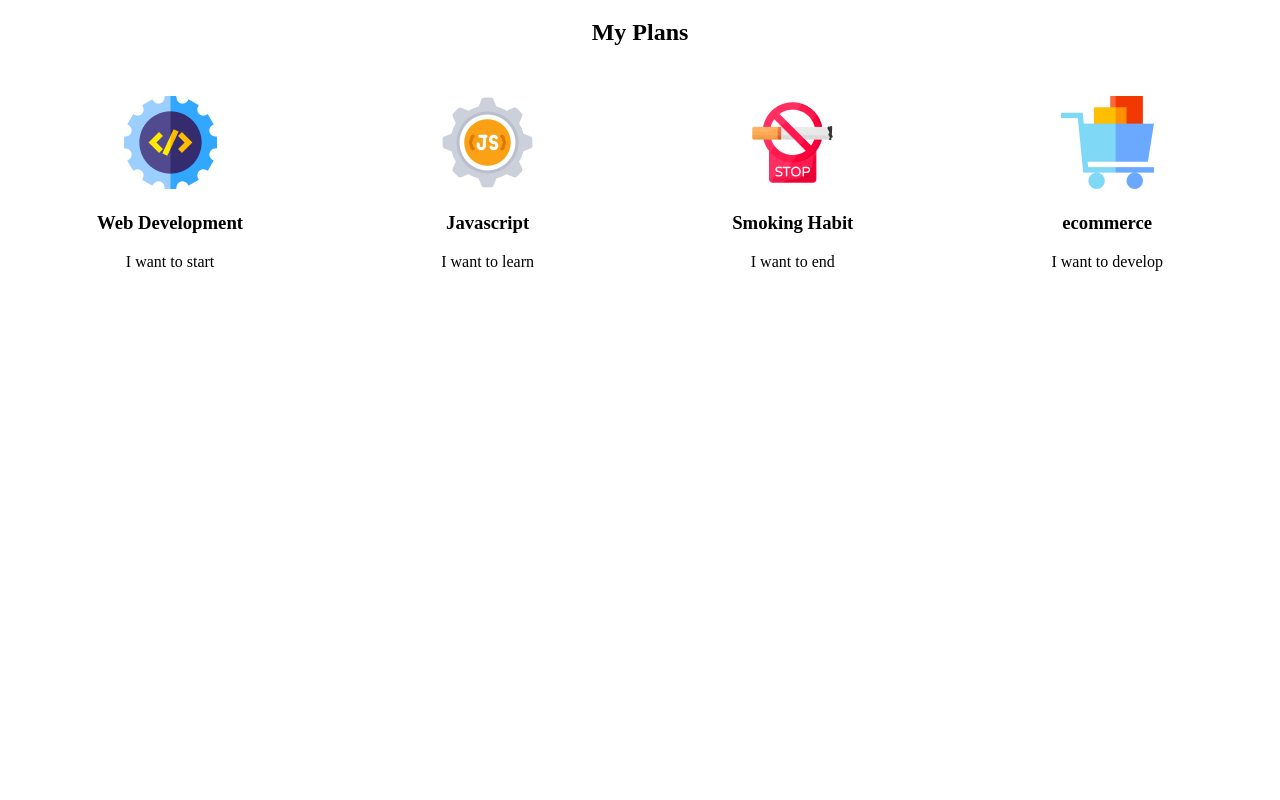
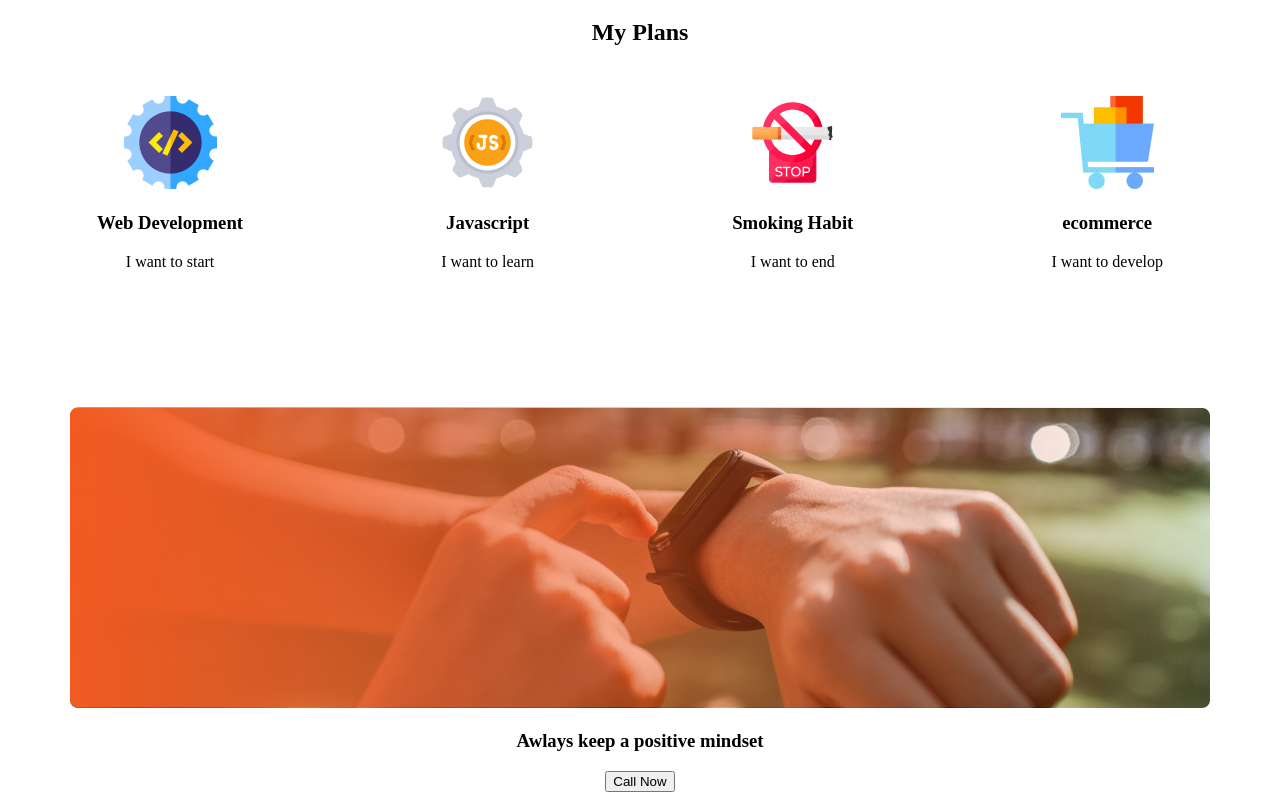
Before and after one commit to ahamedraju1/new-year-new-me-2, a plain HTML site: page index.html in a window 1280 px wide. Shown: the part 1596-2396 px from the top of the page. Before the commit the page ends 1891 px from the top, so only its background shows below. Drawn offline with Linux system fonts and the light colour scheme.

Commit message:
added tow images merge into one image

```diff
--- a/index.html
+++ b/index.html
@@ -79,7 +79,15 @@
                     <p>I want to develop</p>
                    </div>
             </div>
-       </div>
+            <div class="img-watch">
+                <img src="images/watch.png" alt="" class="main-image">
+                <img src="images/gradient2.png" alt="" class="overlay-image">
+                <div class="item-content">
+                    <h3>Awlays keep a positive mindset</h3>
+                    <button>Call Now</button>
+                </div>
+
+            </div>
     </section>
    </main>
 
--- a/styles/styles.css
+++ b/styles/styles.css
@@ -74,3 +74,17 @@
     margin-right: 20px;
     text-align: center;
 }
+
+.img-watch{
+    position: relative;
+    border-radius: 8px;
+    text-align:center;
+    margin-top: 120px;
+}
+.main-image{
+    position: absolute;
+
+}
+.overlay-image{
+    position: relative;
+}
```
